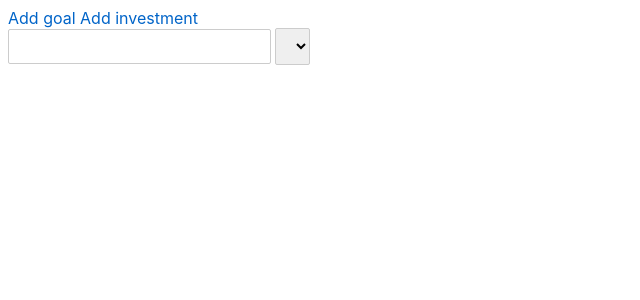
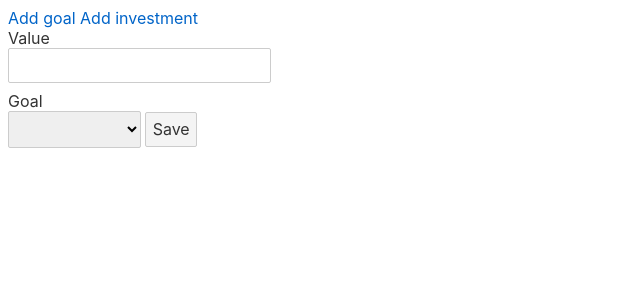
Before and after one commit to chrfreitas-zz/cofrinho, a Svelte app: page /investiments in a window 1280 px wide. Shown: the top 300 px of the page, without its empty margins (0-640 px from the left). Built offline with nearby package versions, Linux system fonts and the light colour scheme.

Commit message:
Create investment page to add an aport to each goal that user has

```diff
--- a/src/Goals.svelte
+++ b/src/Goals.svelte
@@ -6,11 +6,17 @@
   let goal = {
     name: null,
     value: null,
-    data: null
+    data: null,
+    investments: []
   };
 
   const clearForm = () => {
-    goal = { name: null, value: null, data: null };
+    goal = {
+      name: null,
+      value: null,
+      data: null,
+      investments: []
+    };
   };
 
   const handleOnSubmit = () => {
@@ -24,10 +30,10 @@
   <label for="">Name</label>
   <input type="text" bind:value={goal.name} />
 
-  <label for="">Valor</label>
+  <label for="">Value</label>
   <input type="text" bind:value={goal.value} />
 
-  <label for="">Data</label>
+  <label for="">Date</label>
   <input type="text" bind:value={goal.data} />
 
   <button>Save</button>
--- a/src/Investments.svelte
+++ b/src/Investments.svelte
@@ -1,13 +1,41 @@
 <script>
   import { goals } from "./store";
+
+  let investment = {
+    goal: null,
+    date: null,
+    value: null
+  };
+
+  const clearForm = () => {
+    investment = {
+      goal: null,
+      date: null,
+      value: null
+    };
+  };
+
+  const handleOnSubmit = () => {
+    const now = new Date(Date.now());
+
+    goals.addInvestment({
+      ...investment,
+      date: now
+    });
+  };
 </script>
 
-<form>
-  <input type="text" />
+<form on:submit|preventDefault={handleOnSubmit}>
+  <label for="">Value</label>
+  <input type="text" bind:value={investment.value} />
 
-  <select name="" id="">
+  <label for="">Goal</label>
+  <select name="" id="" bind:value={investment.goal}>
+    <option value={0}>Select a goal</option>
     {#each $goals as goal}
-      <option value="">{goal.name}</option>
+      <option value={goal.name}>{goal.name}</option>
     {/each}
   </select>
+
+  <button>Save</button>
 </form>
--- a/src/ListGoals.svelte
+++ b/src/ListGoals.svelte
@@ -1,5 +1,7 @@
 <script>
   import { goals } from "./store";
+
+  goals.subscribe(console.log);
 </script>
 
 <ul>
--- a/src/store/index.js
+++ b/src/store/index.js
@@ -6,7 +6,20 @@ const init = () => {
   return {
     subscribe,
     add: goal => update(goals => goals.concat(goal)),
-    delete: name => update(goals => goals.filter(goal => goal.name !== name))
+    delete: name => update(goals => goals.filter(goal => goal.name !== name)),
+    addInvestment: investment =>
+      update(goals =>
+        goals.map(goal => {
+          if (goal.name == investment.goal) {
+            return {
+              ...goal,
+              investments: [...goal.investments, investment]
+            };
+          }
+
+          return goal;
+        })
+      )
   };
 };
 
```
